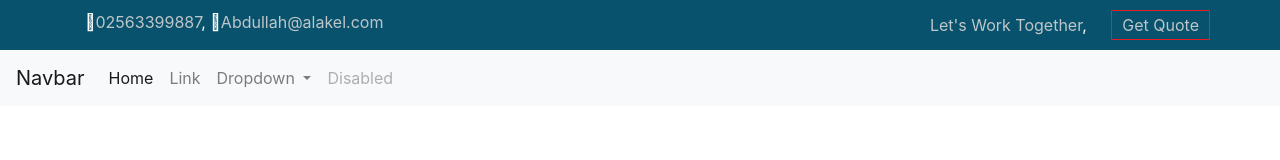
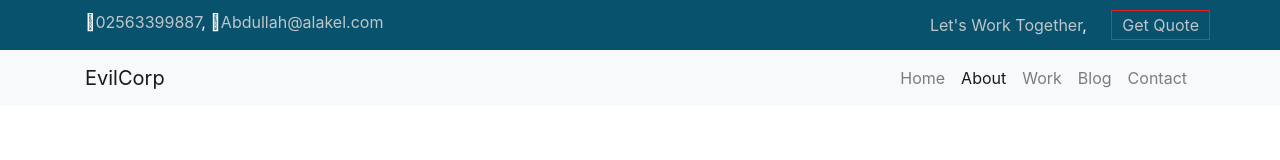
Before and after one commit to alakeldev/bootstrap4-project, a plain HTML site: page index.html in a window 1280 px wide. Drawn offline with Linux system fonts and the light colour scheme.

Commit message:
added navbar structure and edit on bootstrap code

```diff
--- a/assets/css/style.css
+++ b/assets/css/style.css
@@ -23,3 +23,7 @@ SecondColor: #ec1c23
     margin-left: 20px;
 }
 /* End Upper Bar */
+
+
+/*Start Navbar*/
+/*End Navbar*/
--- a/index.html
+++ b/index.html
@@ -29,35 +29,33 @@
     <!-- End Upper Bar -->
     <!-- Start Nav Bar-->
     <nav class="navbar navbar-expand-lg navbar-light bg-light">
-        <a class="navbar-brand" href="#">Navbar</a>
+        <div class="container">
+            <a class="navbar-brand" href="#">
+                <span>Evil</span><span>Corp</span>
+            </a>
             <button class="navbar-toggler" type="button" data-toggle="collapse" data-target="#main-nav"
                 aria-controls="navbarSupportedContent" aria-expanded="false" aria-label="Toggle navigation">
                 <span class="navbar-toggler-icon"></span>
             </button>
             <div class="collapse navbar-collapse" id="main-nav">
-            <ul class="navbar-nav mr-auto">
+                <ul class="navbar-nav ml-auto">
+                    <li class="nav-item">
+                        <a class="nav-link" href="#">Home</a>
+                    </li>
                     <li class="nav-item active">
-                    <a class="nav-link" href="#">Home <span class="sr-only">(current)</span></a>
+                        <a class="nav-link" href="#">About <span class="sr-only">(current)</span></a>
                     </li>
                     <li class="nav-item">
-                    <a class="nav-link" href="#">Link</a>
-                </li>
-                <li class="nav-item dropdown">
-                    <a class="nav-link dropdown-toggle" href="#" id="navbarDropdown" role="button"
-                        data-toggle="dropdown" aria-haspopup="true" aria-expanded="false">
-                        Dropdown
-                    </a>
-                    <div class="dropdown-menu" aria-labelledby="navbarDropdown">
-                        <a class="dropdown-item" href="#">Action</a>
-                        <a class="dropdown-item" href="#">Another action</a>
-                        <div class="dropdown-divider"></div>
-                        <a class="dropdown-item" href="#">Something else here</a>
-                    </div>
+                        <a class="nav-link" href="#">Work</a>
                     </li>
                     <li class="nav-item">
-                    <a class="nav-link disabled" href="#">Disabled</a>
+                        <a class="nav-link" href="#">Blog</a>
+                    </li>
+                    <li class="nav-item">
+                        <a class="nav-link" href="#">Contact</a>
                     </li>
                 </ul>
+            </div>
         </div>
     </nav>
     <!-- End Nav Bar-->
```
Lines whose indentation alone changed are shown as unchanged.
